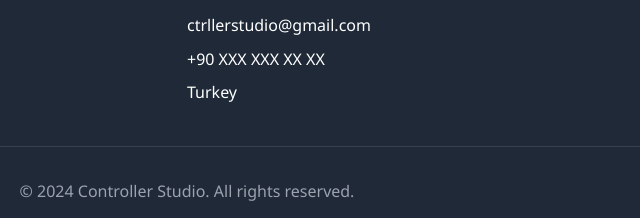
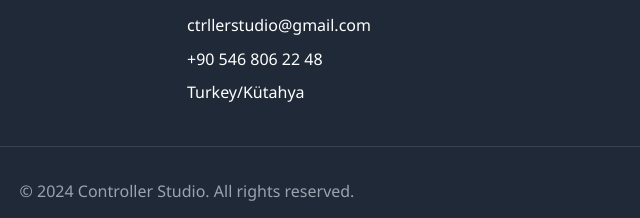
Before and after one commit to mustafacici1/websitecontroller, a plain HTML site: page index.html in a window 1280 px wide. Shown: the part 5813-6031 px from the top of the page, 453-1093 px from the left. Drawn offline with Linux system fonts and the light colour scheme.

Commit message:
Update index.html

```diff
--- a/index.html
+++ b/index.html
@@ -573,8 +573,8 @@
                         <h3 data-translate="contact.title">Contact</h3>
                         <ul>
                             <li>ctrllerstudio@gmail.com</li>
-                            <li>+90 XXX XXX XX XX</li>
-                            <li>Turkey</li>
+                            <li>+90 546 806 22 48</li>
+                            <li>Turkey/Kütahya</li>
                         </ul>
                     </div>
                 </div>
```
